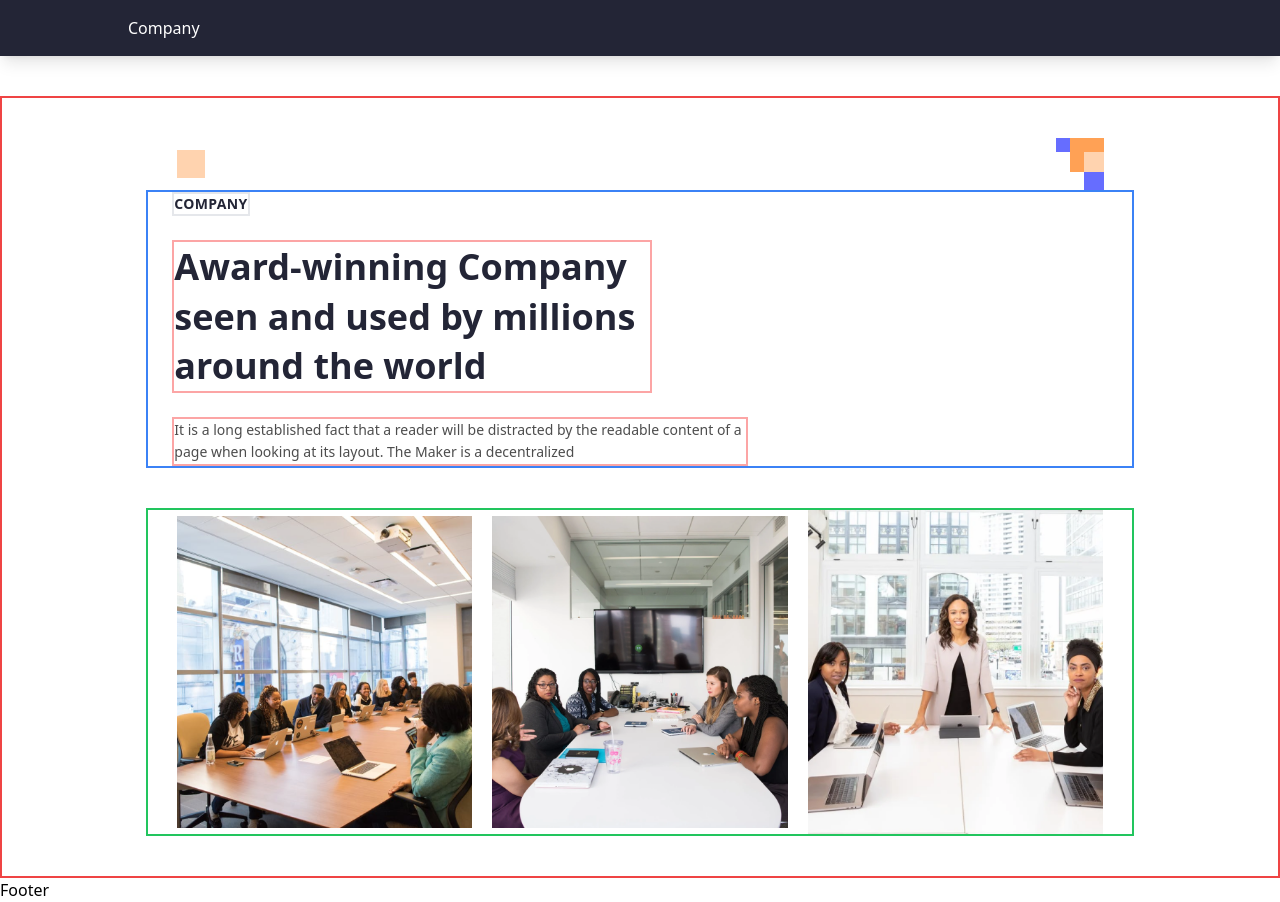
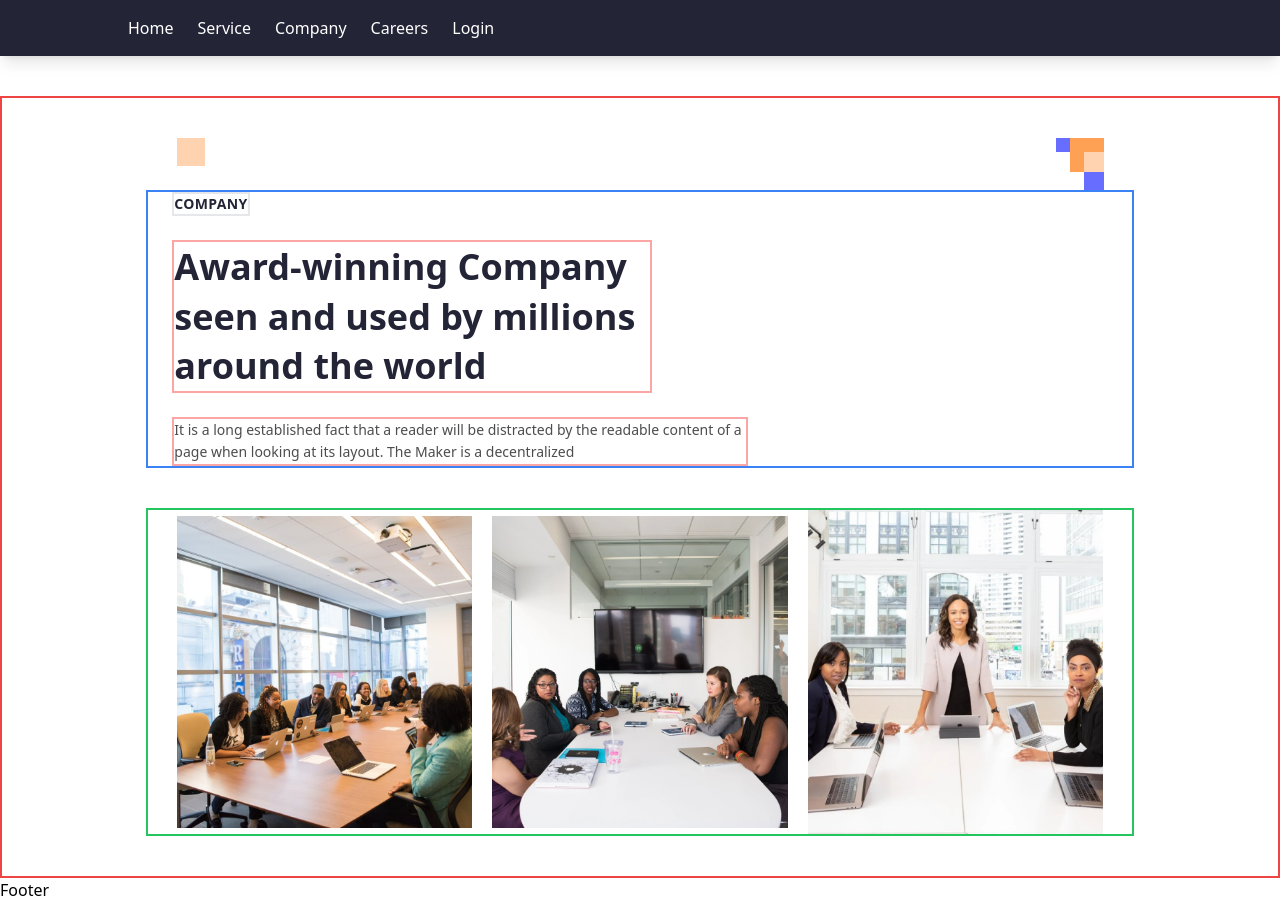
Before and after one commit to abduraximbb/brigada, a React (Vite) app: page /company in a window 1280 px wide. Built offline with nearby package versions, Linux system fonts and the light colour scheme.

Commit message:
all folders and files created

```diff
--- a/src/components/Header/Header.jsx
+++ b/src/components/Header/Header.jsx
@@ -6,8 +6,20 @@ const Header = () => {
   return (
     <header id="header" className="w-full bg-[#232536] shadow-lg">
       <div className="flex gap-6 py-4 w-[80%] mx-auto">
+        <NavLink className="text-white" to={"/"}>
+          Home
+        </NavLink>
+        <NavLink className="text-white" to={"/service"}>
+          Service
+        </NavLink>
         <NavLink className="text-white" to={"/company"}>
           Company
+        </NavLink>
+        <NavLink className="text-white" to={"/careers"}>
+          Careers
+        </NavLink>
+        <NavLink className="text-white" to={"/login"}>
+          Login
         </NavLink>
       </div>
     </header>
--- /dev/null
+++ b/src/pages/careers/Careers.jsx
@@ -0,0 +1,9 @@
+import React from 'react'
+
+const Careers = () => {
+  return (
+    <div>Careers</div>
+  )
+}
+
+export default Careers
--- a/src/pages/company/TopSection.jsx
+++ b/src/pages/company/TopSection.jsx
@@ -14,7 +14,7 @@ const TopSection = () => {
       id="company"
       className="w-full flex flex-col mt-10 py-10 px-5 border-2 border-red-500"
     >
-      <div className="w-[75%] mx-auto flex justify-between">
+      <div className="w-[75%] mx-auto flex justify-between items-start">
         <img src={leftCubic} alt="" />
         <img src={rightCubics} alt="" />
       </div>
--- /dev/null
+++ b/src/pages/home/Home.jsx
@@ -0,0 +1,9 @@
+import React from 'react'
+
+const Home = () => {
+  return (
+    <div>Home</div>
+  )
+}
+
+export default Home
--- /dev/null
+++ b/src/pages/login/Login.jsx
@@ -0,0 +1,9 @@
+import React from 'react'
+
+const Login = () => {
+  return (
+    <div>Login</div>
+  )
+}
+
+export default Login
--- /dev/null
+++ b/src/pages/not-found/NotFound.jsx
@@ -0,0 +1,9 @@
+import React from 'react'
+
+const NotFound = () => {
+  return (
+    <div>NotFound</div>
+  )
+}
+
+export default NotFound
--- /dev/null
+++ b/src/pages/service/Service.jsx
@@ -0,0 +1,9 @@
+import React from 'react'
+
+const Service = () => {
+  return (
+    <div>Service</div>
+  )
+}
+
+export default Service
--- a/src/routes/index.jsx
+++ b/src/routes/index.jsx
@@ -2,15 +2,24 @@ import React from "react";
 import { Route, Routes } from "react-router-dom";
 import Company from "../pages/company/Company";
 import Layout from "../pages/layout/Layout";
+import Home from "../pages/home/Home";
+import Service from "../pages/service/Service";
+import Careers from "../pages/careers/Careers";
+import NotFound from "../pages/not-found/NotFound";
+import Login from "../pages/login/Login";
 
 
 const Router = () => {
   return (
     <Routes>
       <Route path="/" element={<Layout />}>
-        <Route path="company" element={<Company />} />
+        <Route index element={<Home />} />
+        <Route path="/service" element={<Service />} />
+        <Route path="/company" element={<Company />} />
+        <Route path="/careers" element={<Careers />} />
+        <Route path="*" element={<NotFound />} />
       </Route>
-      {/* <Route path="login" element={<Login />} /> */}
+      <Route path="login" element={<Login />} />
     </Routes>
   );
 };
```
